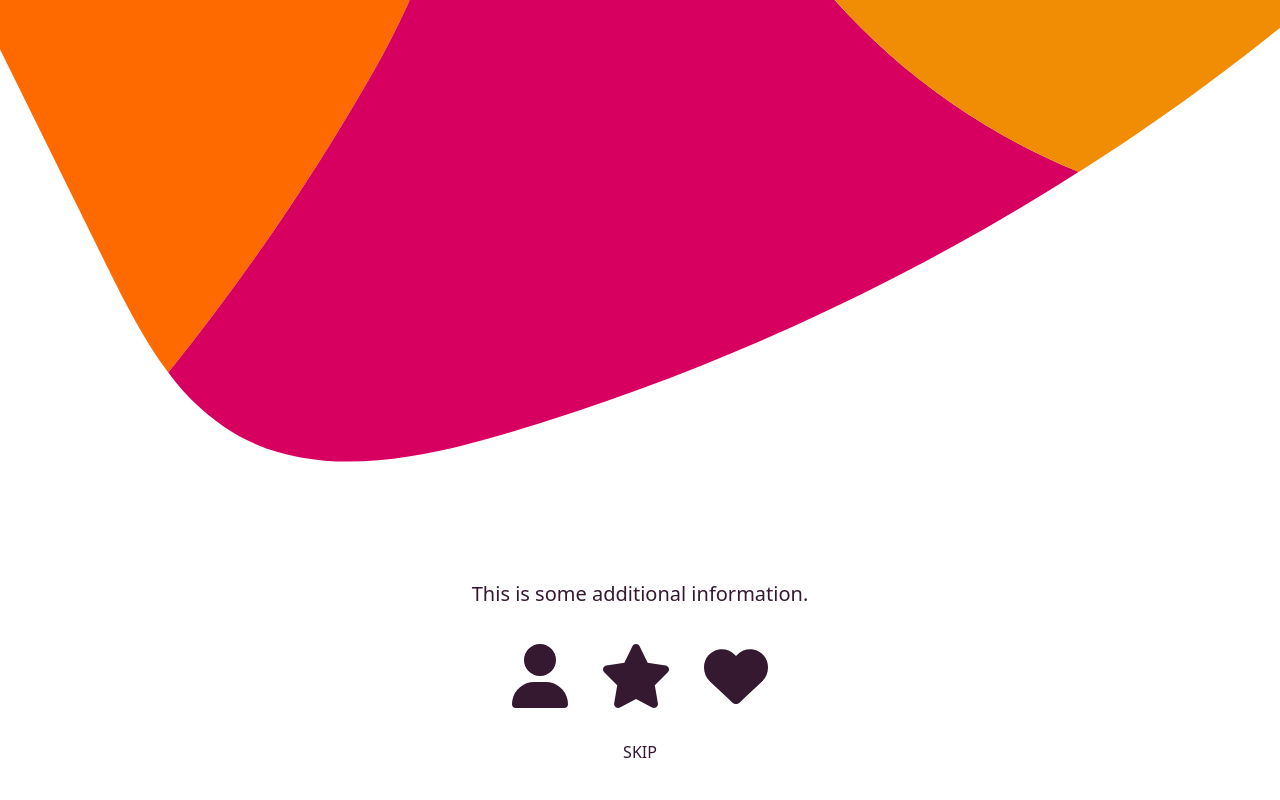
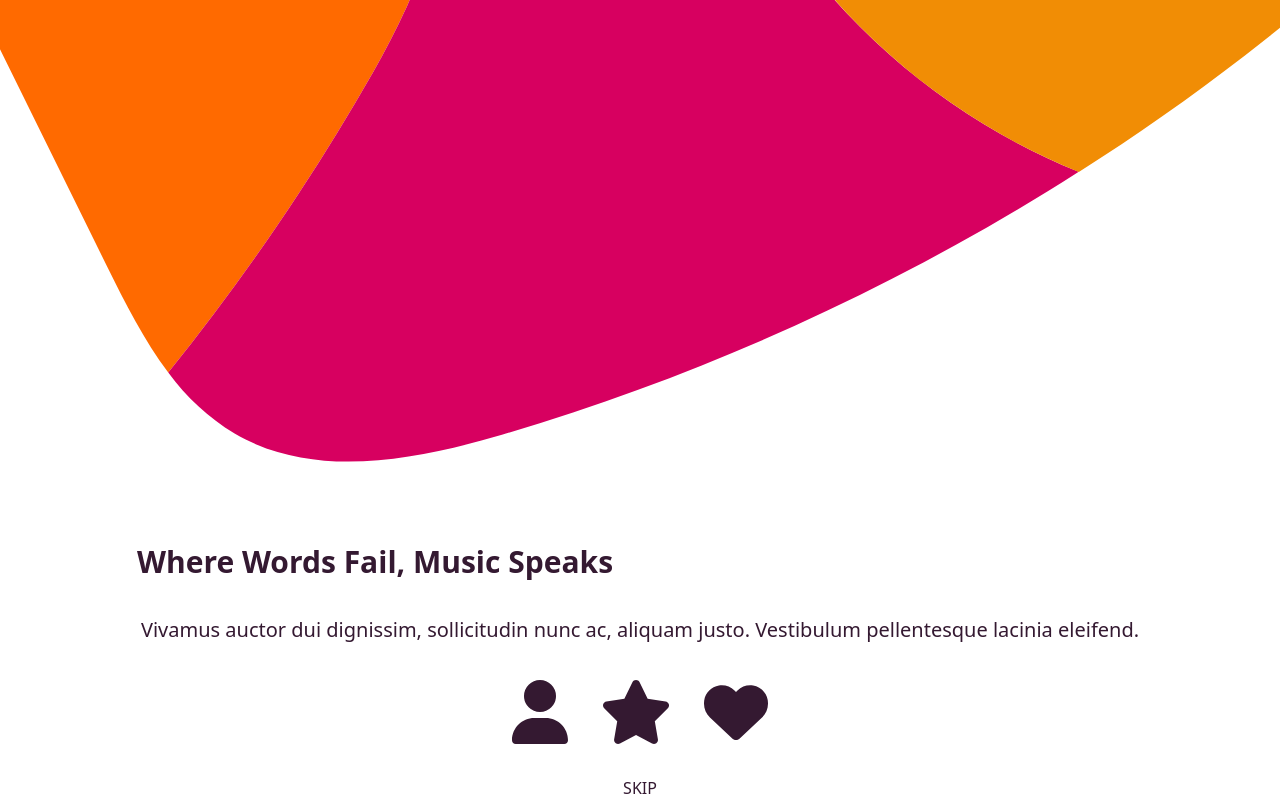
Before and after one commit to IPlayMusicGruppe3/iplaymusictree, a React (Vite) app: page / in a window 1280 px wide. Shown: the part 826-1626 px from the top of the page. Before the commit the page ends 1590 px from the top, so only its background shows below. Built offline with nearby package versions, Linux system fonts and the light colour scheme.

Commit message:
fixed minor bug

```diff
--- a/src/pages/WalkthroughPage.jsx
+++ b/src/pages/WalkthroughPage.jsx
@@ -1,13 +1,12 @@
-import React, { useState } from "react";
+import React from "react";
 import Heading from "../components/Heading";
 
 const WalkthroughPage = () => {
   return (
     <>
       <Heading
-        HeadingText="Where Words Fail, Music Speaks"
-        paragraphText="This is some additional information."
-        className="text-blue-500"
+        headingText="Where Words Fail, Music Speaks"
+        paragraphText="Vivamus auctor dui dignissim, sollicitudin nunc ac, aliquam justo. Vestibulum pellentesque lacinia eleifend."
       />
     </>
   );
```
